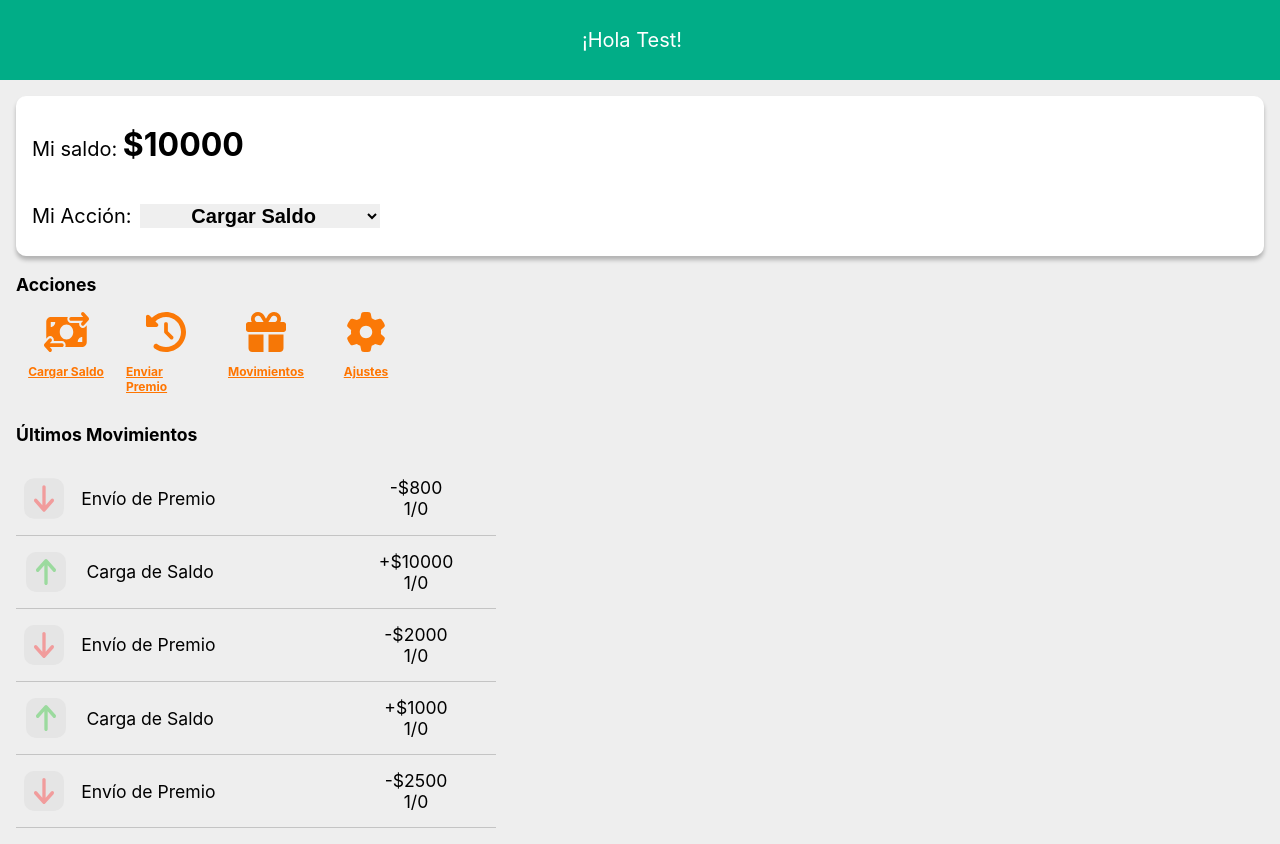
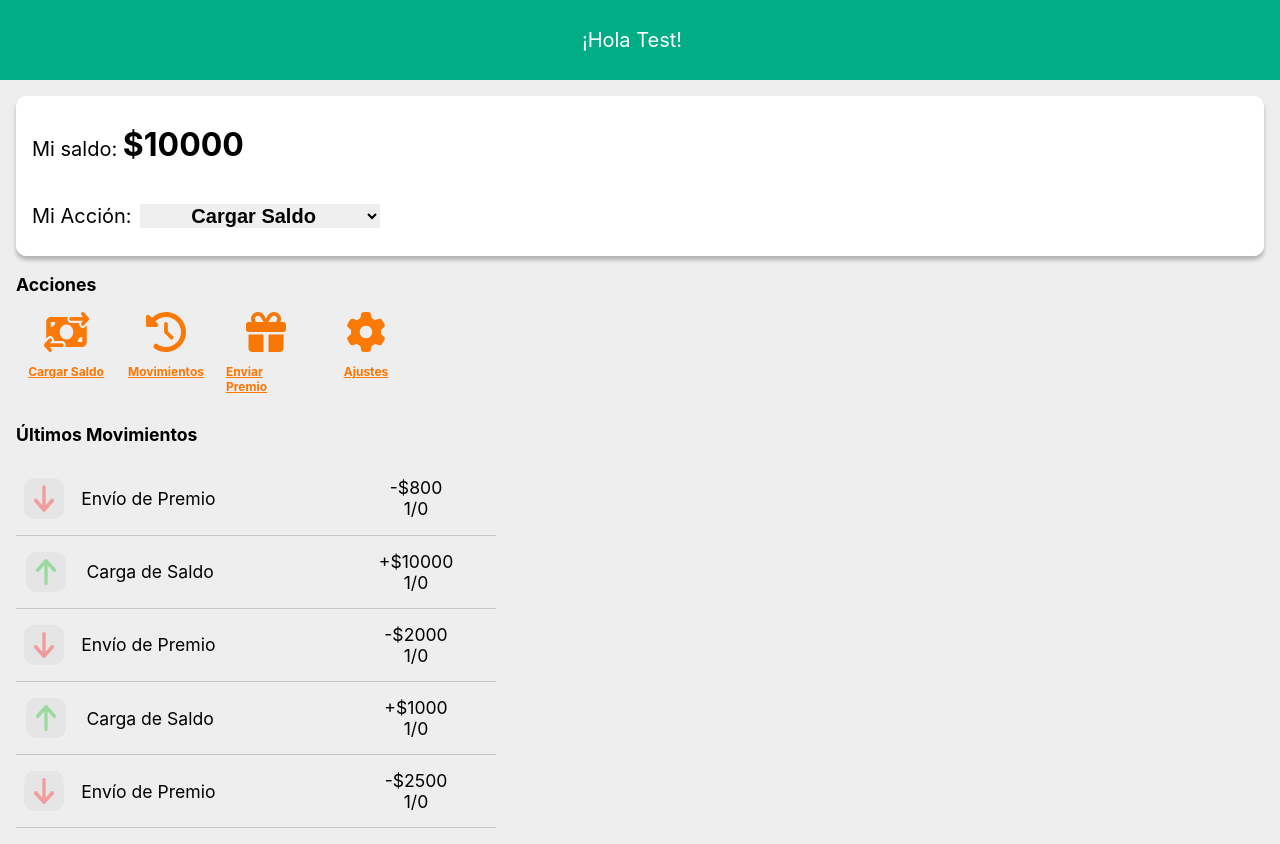
Before and after one commit to maruslarrosa/challenge-ym, a React (Create React App) app: page /home in a window 1280 px wide. Built offline with nearby package versions, Linux system fonts and the light colour scheme.

Commit message:
FIX: renaming actions text name

```diff
--- a/src/components/Actions.tsx
+++ b/src/components/Actions.tsx
@@ -28,7 +28,7 @@ export const ActionsComponent = () => {
             alt='Movements icon'
             onClick={() => handleActionClick('/movements')}
           />
-          <p>Enviar Premio</p>
+          <p>Movimientos</p>
         </div>
         <div className={styles.action}>
           <img
@@ -36,7 +36,7 @@ export const ActionsComponent = () => {
             alt='Withdraw icon'
             onClick={() => handleActionClick('/withdraw')}
           />
-          <p>Movimientos</p>
+          <p>Enviar Premio</p>
         </div>
         <div className={styles.action}>
           <img
```
